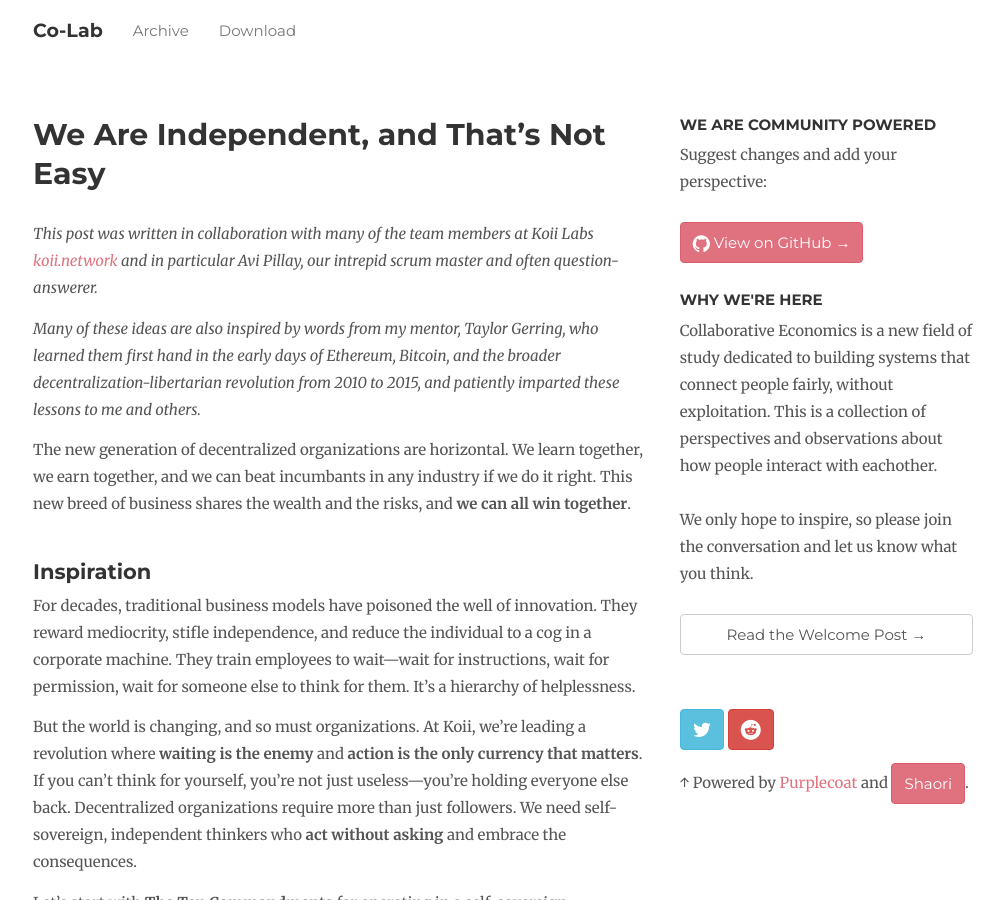
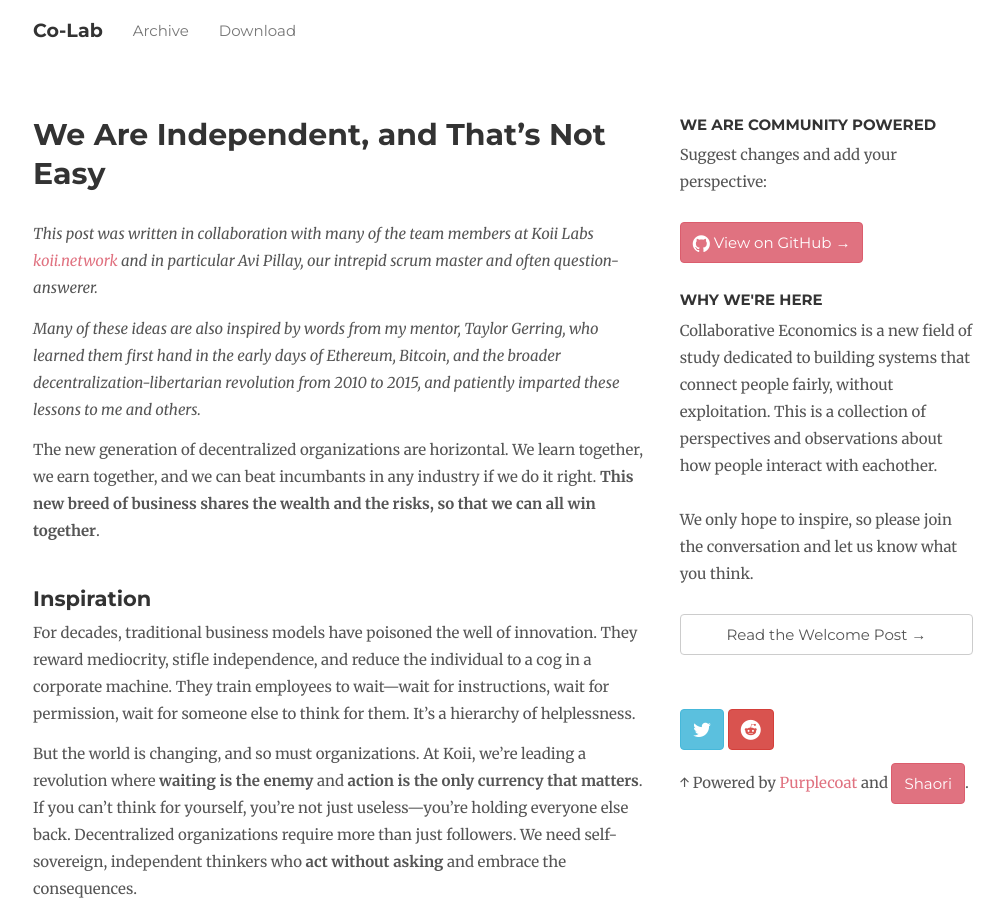
Before and after one commit to collaborative-economics-lab/site, a Jekyll site: the page built from _posts/2024-09-24-independance.md, in a window 1280 px wide and 900 px high. Shown: the whole window, without its empty margins (137-1141 px from the left). Built offline with Jekyll 4.4.1, drawn with Linux system fonts in a browser that asks for light colours; nearby versions of some CDN libraries; comment, search, counter and statistics services are not loaded.

Commit message:
fixing bold

```diff
--- a/_posts/2024-09-24-independance.md
+++ b/_posts/2024-09-24-independance.md
@@ -8,7 +8,7 @@ _This post was written in collaboration with many of the team members at Koii La
 
 _Many of these ideas are also inspired by words from my mentor, Taylor Gerring, who learned them first hand in the early days of Ethereum, Bitcoin, and the broader decentralization-libertarian revolution from 2010 to 2015, and patiently imparted these lessons to me and others._
 
-The new generation of decentralized organizations are horizontal. We learn together, we earn together, and we can beat incumbants in any industry if we do it right. This new breed of business shares the wealth and the risks, and **we can all win together**.
+The new generation of decentralized organizations are horizontal. We learn together, we earn together, and we can beat incumbants in any industry if we do it right. **This new breed of business shares the wealth and the risks, so that we can all win together**.
 
 ## Inspiration
 For decades, traditional business models have poisoned the well of innovation. They reward mediocrity, stifle independence, and reduce the individual to a cog in a corporate machine. They train employees to wait—wait for instructions, wait for permission, wait for someone else to think for them. It’s a hierarchy of helplessness.
```
